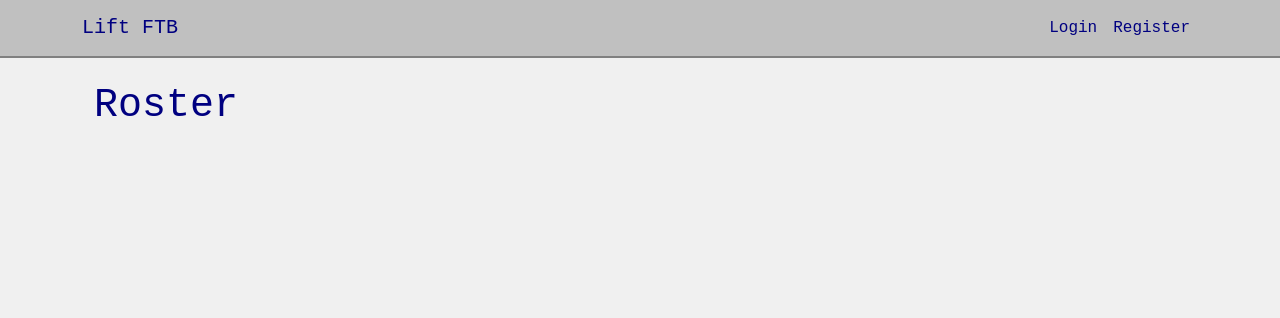
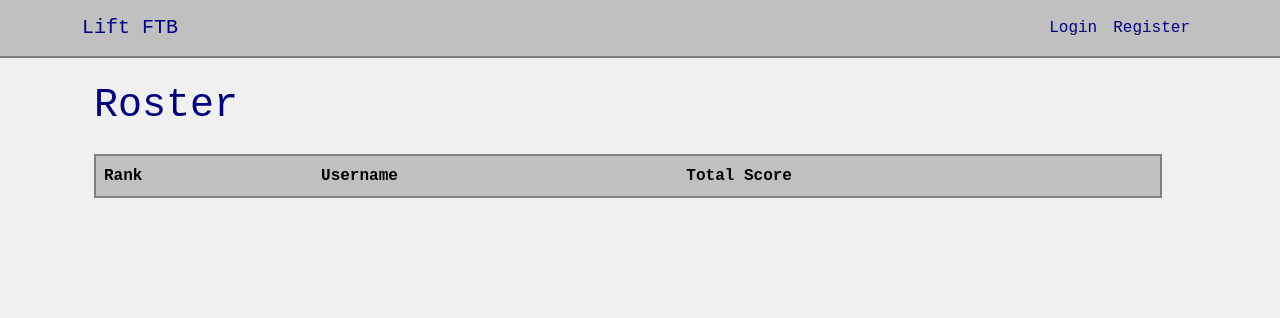
Before and after one commit to beep13/dumbSimpleLiftingCompetition, a Flask app: page /roster in a window 1280 px wide. Shown: the top 318 px of the page. Run offline with Flask 3, Linux system fonts and the light colour scheme; lists and menus that the app fills with data are empty.

Commit message:
update roster

```diff
--- a/static/css/custom.css
+++ b/static/css/custom.css
@@ -107,3 +107,15 @@ html, body {
 * {
     max-width: 100%;
 }
+
+.username-cell {
+    max-width: 150px;
+    white-space: nowrap;
+    overflow: hidden;
+    text-overflow: ellipsis;
+}
+
+.table-responsive {
+    width: 100%;
+    overflow-x: auto;
+}
--- a/templates/roster.html
+++ b/templates/roster.html
@@ -6,19 +6,26 @@
 <div class="container mt-4">
     <h1 class="mb-4">Roster</h1>
     <div class="row">
-        {% for user in users %}
-            <div class="col-md-4 mb-3">
-                <div class="user-card">
-                    {% if user.profile_picture and user.profile_picture != 'placeholderAvatar.jpg' %}
-                        <img src="{{ user.profile_picture }}" alt="{{ user.username }}'s Profile Picture" class="roster-picture">
-                    {% else %}
-                        <img src="https://lift-ftb.s3.amazonaws.com/profile_pictures/placeholderAvatar.jpg" alt="Default Profile Picture" class="roster-picture">
-                    {% endif %}
-                    <h3>{{ user.username }}</h3>
-                    <!-- ... other user information ... -->
-                </div>
-            </div>
-        {% endfor %}
+        <div class="table-responsive">
+            <table class="table">
+                <thead>
+                    <tr>
+                        <th>Rank</th>
+                        <th>Username</th>
+                        <th>Total Score</th>
+                    </tr>
+                </thead>
+                <tbody>
+                    {% for user in users %}
+                    <tr>
+                        <td>{{ loop.index }}</td>
+                        <td class="username-cell">{{ user.username }}</td>
+                        <td>{{ user.total_score }}</td>
+                    </tr>
+                    {% endfor %}
+                </tbody>
+            </table>
+        </div>
     </div>
 </div>
 {% endblock %}
```
